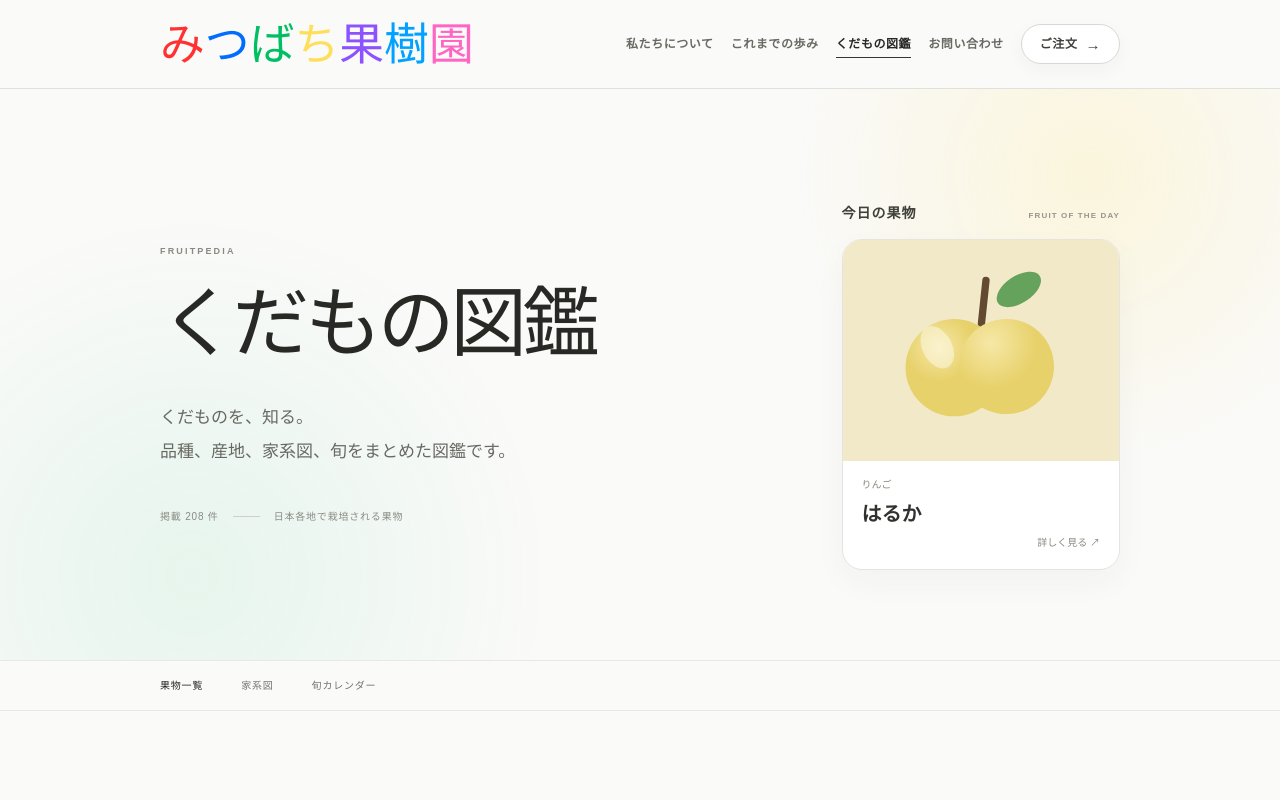
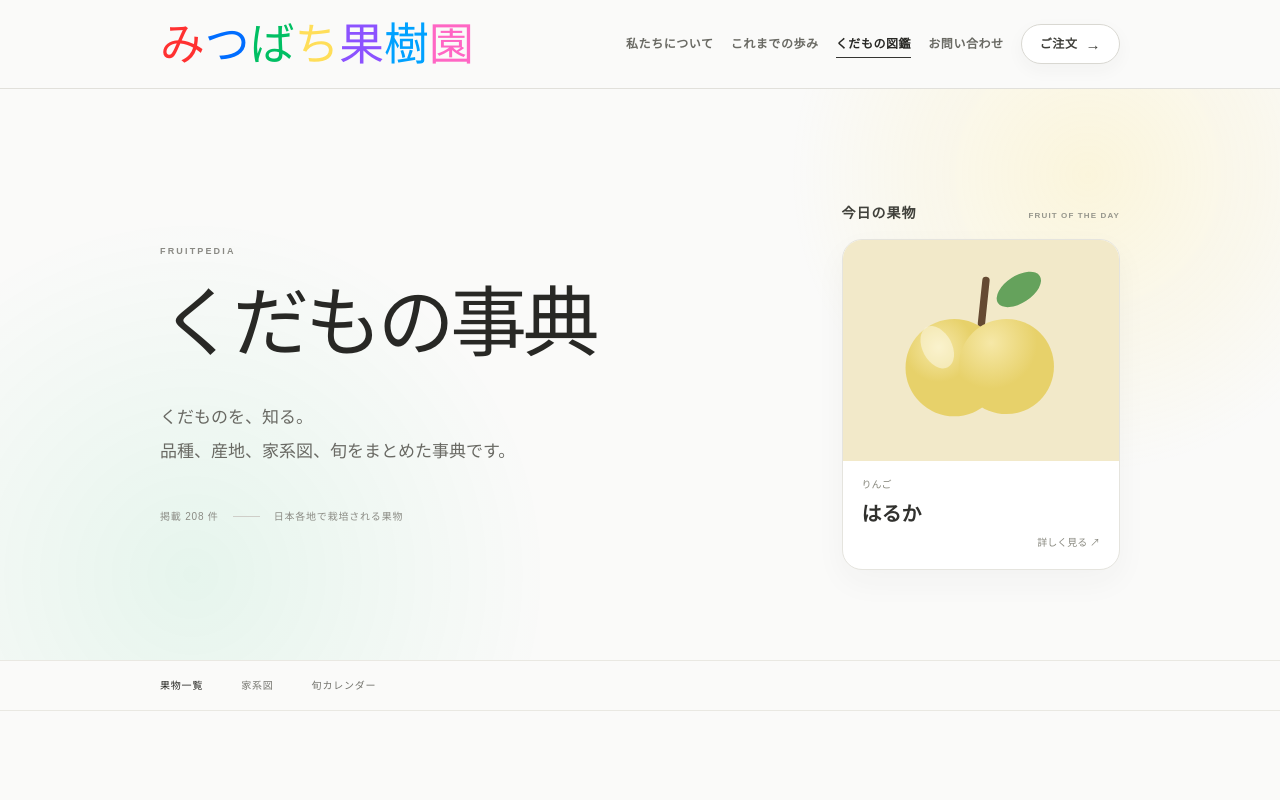
Before and after one commit to mitsubachifruits-coder/mitsubachi-kajuen, a Next.js app: page /fruitpedia in a window 1280 px wide. Shown: the top 800 px of the page. Built offline with nearby package versions, Linux system fonts and the light colour scheme; a web font is replaced by a local one.

Commit message:
update site

```diff
--- a/app/fruitpedia/layout.tsx
+++ b/app/fruitpedia/layout.tsx
@@ -2,10 +2,10 @@ import type { Metadata } from "next";
 
 export const metadata: Metadata = {
   title: {
-    absolute: "くだもの図鑑 | みつばち果樹園",
+    absolute: "くだもの事典 | みつばち果樹園",
   },
   description:
-    "国内で栽培される果物の品種や産地、家系図、旬を紹介する、みつばち果樹園のくだもの図鑑。",
+    "日本各地で栽培される果物の品種や産地、家系図、旬を紹介する、みつばち果樹園のくだもの事典。",
 };
 
 export default function FruitpediaLayout({
--- a/app/fruitpedia/page.tsx
+++ b/app/fruitpedia/page.tsx
@@ -997,11 +997,11 @@ export default function FruitPediaPage() {
           <div className="pageContainer heroLayout">
             <div className="heroCopy">
               <p className="eyebrow">FRUITPEDIA</p>
-              <h1 className="heroTitle">くだもの図鑑</h1>
+              <h1 className="heroTitle">くだもの事典</h1>
               <p className="heroDescription">
                 くだものを、知る。
                 <br />
-                品種、産地、家系図、旬をまとめた図鑑です。
+                品種、産地、家系図、旬をまとめた事典です。
               </p>
               <div className="heroMeta">
                 <span>掲載 {fruits.length} 件</span>
@@ -1222,7 +1222,7 @@ export default function FruitPediaPage() {
                     <p className="categoryEnglishName">03 / 旬カレンダー</p>
                     <h2 className="categoryTitle">旬カレンダー</h2>
                   </div>
-                  <p className="categoryDescription">月ごとの旬の果物をまとめました。</p>
+                  <p className="categoryDescription">月ごとの旬の果物をまとめています。</p>
                 </div>
 
                 <div className="monthGrid">
```
